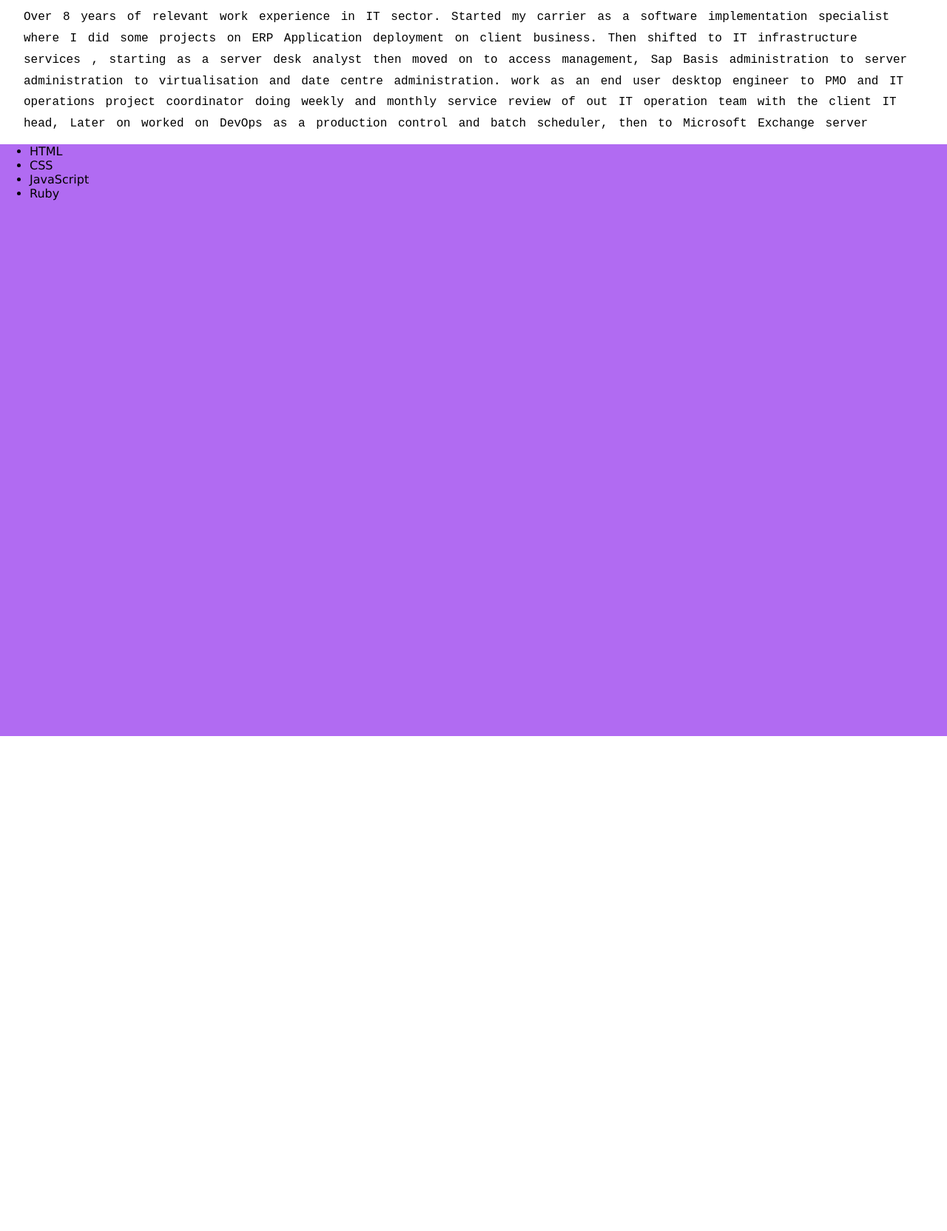
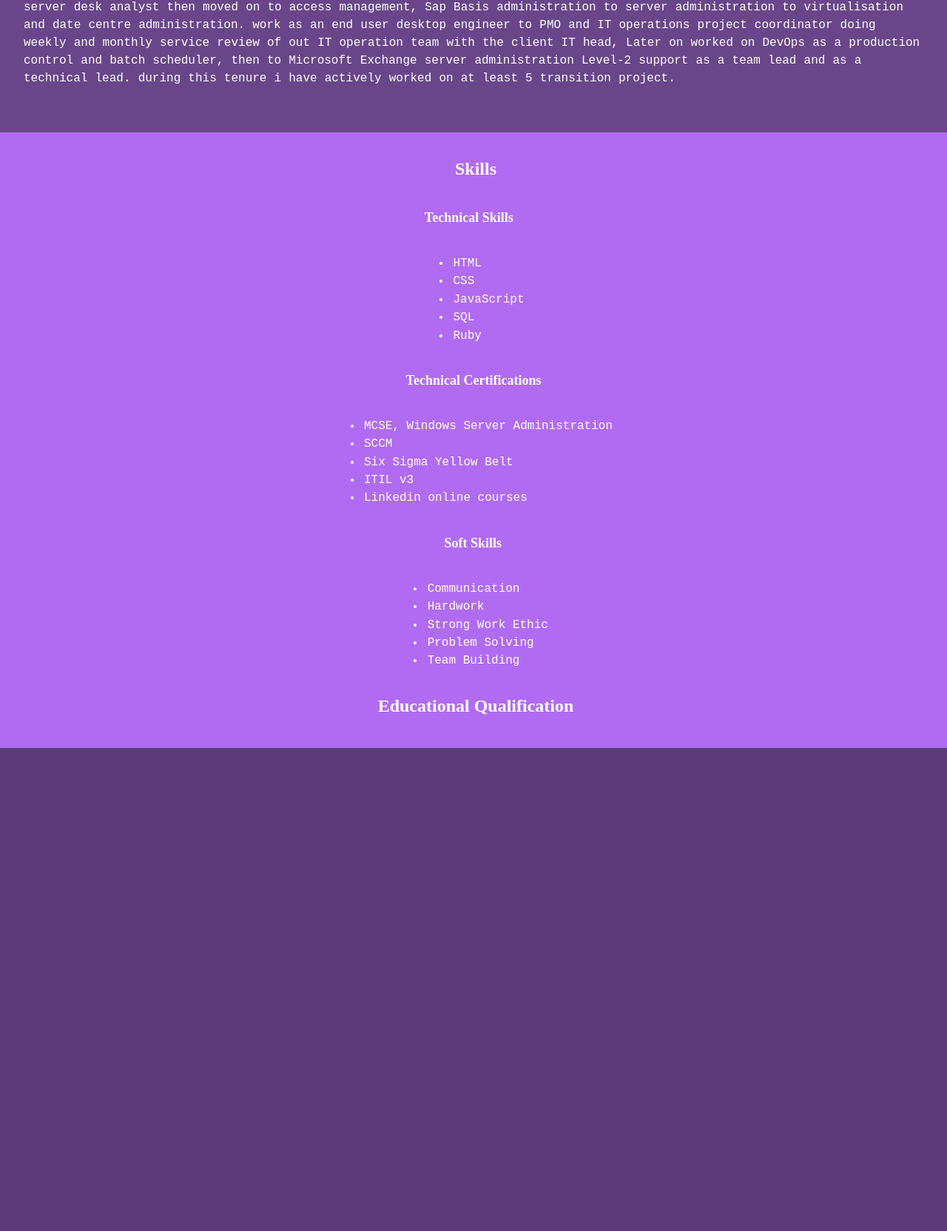
Before and after one commit to krisauz17/WebPortfolio, a plain HTML site: page index.html in a window 1280 px wide. Shown: the part 621-2285 px from the top of the page at 74% size. Drawn offline with Linux system fonts and the light colour scheme.

Commit message:
main web page is done.

```diff
--- a/index.html
+++ b/index.html
@@ -10,16 +10,18 @@
 </head>
 
 <body>
+
     <header>
         <div class="header-summary">
         <h1>Portfolio of KRISHENDU BASAK</h1>
 
         <p>I am studying full-stack software engineer in an online course from AcademyXi this course includes HTML, CSS,
-            JavaScript, React, Ruby, etc...</p>
+            JavaScript, React, SQL, Ruby, etc...</p>
         </div>
         <div class = "header-professional">
-        <div class = "box"> <img src="./my-photo.jpg" alt = "my photo">
+        <div class = "box">
 
+        <img src="./my-photo.jpg" alt = "my photo">
         <h3>Frontend Developer</h3>
         <p>For past couple of weeks I have worked on HTML, CSS and JavaScript. I have counter numbers of issues while
             testing the scripts, design and documents on website, questioning my self to make the website more
@@ -38,29 +40,87 @@
                 of out IT operation team with the client IT head, Later on worked on DevOps as a production control and
                 batch scheduler, then to Microsoft Exchange server administration Level-2 support as a team lead and as a
                 technical lead. during this tenure i have actively worked on at least 5 transition project.</p>
-
         </div>
     </header>
+
     <main>
-        <section class = "educational-qualification">
 
-            <!-- work from here -->
+    <container class = "skills">
+        <section class="skill">
+            <h2>Skills</h2>
+        </section>
 
-        </section>
-        <section class = "technical-skills">
-            <ul>
+
+        <section class = "skill1">
+            <h3>Technical Skills</h3>
+            <ul >
                 <li>HTML</li>
                 <li>CSS</li>
                 <li>JavaScript</li>
+                <li>SQL</li>
                 <li>Ruby</li>
             </ul>
 
         </section>
-        <section class = "technical-certifications">
+        <section class = "skill2">
+            <h3>Technical Certifications</h3>
+            <ul >
+                <li>MCSE, Windows Server Administration</li>
+                <li>SCCM</li>
+                <li>Six Sigma Yellow Belt</li>
+                <li>ITIL v3</li>
+                <li>Linkedin online courses</li>
+            </ul>
 
         </section>
+        <section class = "skill3">
+            <h3>Soft Skills</h3>
+            <ul >
+                <li>Communication</li>
+                <li>Hardwork</li>
+                <li>Strong Work Ethic</li>
+                <li>Problem Solving</li>
+                <li>Team Building</li>
+            </ul>
+
+        </section>
+    </container>
+
+    <container class = "educational-qualification">
+        <section class = "EQ">
+            <h2>Educational Qualification</h2>
+        </section>
+        <section class = "box1">
+            <h3>DEGREE</h3>
+            <ul>
+                <li>MBA (Specliisation:ICT)</li>
+                <li>MS Infromation Systems</li>
+                <li>BCA</li>
+                <li>BCom</li>
+            </ul>
+        </section>
+        <section class = "box2">
+            <h3>UNIVERSITY</h3>
+            <ul>
+                <li>Western Syndey University</li>
+                <li>University of Wales</li>
+                <li>IGNOU</li>
+                <li>Calcutta University</li>
+            </ul>
+        </section>
+        <section class = "box3">
+            <h3>YEAR</h3>
+            <ul>
+                <li>2016-2018</li>
+                <li>2006-2008</li>
+                <li>2003-2006</li>
+                <li>1999-2003</li>
+            </ul>
+        </section>
+    </container>
 
     </main>
+
     <footer>
 
     </footer>
--- a/style.css
+++ b/style.css
@@ -6,7 +6,7 @@ body{
 header {
     width:100%;
     height:100vh;
-    /* background-color: rgb(105, 70, 138); */
+    background-color: rgb(105, 70, 138);
     font-family:'Gill Sans', 'Gill Sans MT', Calibri, 'Trebuchet MS', sans-serif;
     justify-content: center;
     display: flex;
@@ -32,7 +32,7 @@ header {
 }
 
 h1 {
-    color: blue;
+    color: white;
     font-family:American Typewriter, serif;
     font-size: xx-large;
     text-align: center;
@@ -41,25 +41,25 @@ h1 {
 }
 
 h2{
-    color:blue;
+    color:white;
     font-family:American Typewriter, serif;
     font-size: x-large;
 }
 h3{
-    color:blue;
+    color:white;
     font-family:American Typewriter, serif;
     font-size: large;
 }
 p{
-    color:black;
+    color:white;
     font-family:Courier New, monospace;
-    word-spacing: 5px;
-    line-height: 1.8em;
+    word-spacing: 0.5px;
+    line-height: 1.5em;
 }
 
 img {
-    width:300px;
-    height: 300px;
+    width: 200px;
+    height: 200px;
     border-radius: 50%;
     float: left;
     padding-right:1em;
@@ -70,13 +70,138 @@ main {
     height:100vh;
     background-color:rgb(177, 107, 242);
     font-family:Verdana, Geneva, Tahoma, sans-serif;
-    /* padding: 0 1%; */
+    padding-top:1em;
+    padding-bottom:1em;
+    overflow:auto;
+
 }
-/* working from here */
+
+/* flex-box -- Grid start*/
+
+.skills{
+    display:grid;
+    align-content: space-evenly;
+    justify-content: center;
+    align-items: start;
+    justify-items:center;
+}
+.skill {
+    /* grid-column-start: 1;
+    grid-column-end: 4; */
+}
+ .skill1 {
+    display: grid;
+    justify-items: left;
+    align-items: center;
+    justify-content: center;
+    align-content: left;
+    padding-left: 1px;
+}
+ .skill2{
+    display: grid;
+    justify-items: center;
+    align-items: start;
+    justify-content: center;
+    align-content: center;
+}
+ .skill3{
+    display: grid;
+    justify-items: center;
+    align-items: start;
+    justify-content: center;
+    align-content: center;
+    padding-right: 1.5px;
+}
+/* flex-box -- Grid end */
+
+.skills h2 {
+    color: white;
+    padding-left: 0.25em;
+
+}
+
+.skill1 h3 {
+    color: white;
+    padding: .25em;
+}
+
+.skill2 h3 {
+    color: white;
+    padding: .25em;
+}
+.skill3 h3 {
+    color: white;
+    padding: .25em;
+}
+
+ul {
+    align-items: left;
+}
+
+li {
+    /font-size: large;
+    color:white;
+    padding: .2em;
+    font-family:Courier New, monospace;
+}
+
+/* Grid start*/
+.educational-qualification{
+    display: grid;
+    align-content: space-evenly;
+    justify-content: center;
+    align-items: start;
+    justify-items: center;
+}
+.EQ {
+    /* grid-column-start: 1;
+    grid-column-end: 4; */
+}
+.box1{
+    display: grid;
+    justify-items: center;
+    align-items: start;
+    justify-content: center;
+    align-content: center;
+    padding-left: 1px;
+}
+.box2{
+    display: grid;
+    justify-items: center;
+    align-items: start;
+    justify-content: center;
+    align-content: center;
+}
+.box3{
+    display: grid;
+    justify-items: center;
+    align-items: start;
+    justify-content: center;
+    align-content: center;
+    padding-right: 1.5px;
+}
+/* Grid end */
+.EQ h2 {
+    color: white;
+    padding-left: 0.25em;
+}
+.box1 h3 {
+    color: white;
+    padding: 0.25em;
+}
+.box2 h3 {
+    color: white;
+    padding: 0.25em;
+}
+.box3 h3 {
+    color: white;
+    padding: 0.25em;
+}
+
 
 footer{
     width: 100%;
     height:100vh;
-    background-color:rgb(232, 224, 239)
+    background-color:rgb(91, 59, 122);
     font-family:Verdana, Geneva, Tahoma, sans-serif;
 }
```
Also changed, not shown: my-photo.jpg.
